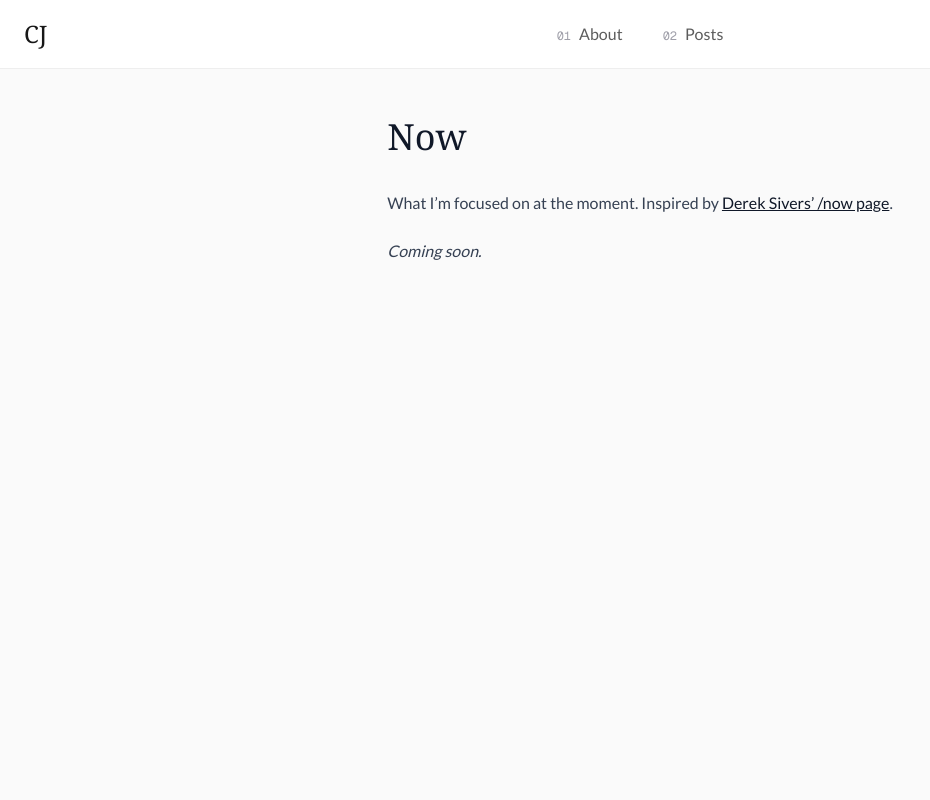
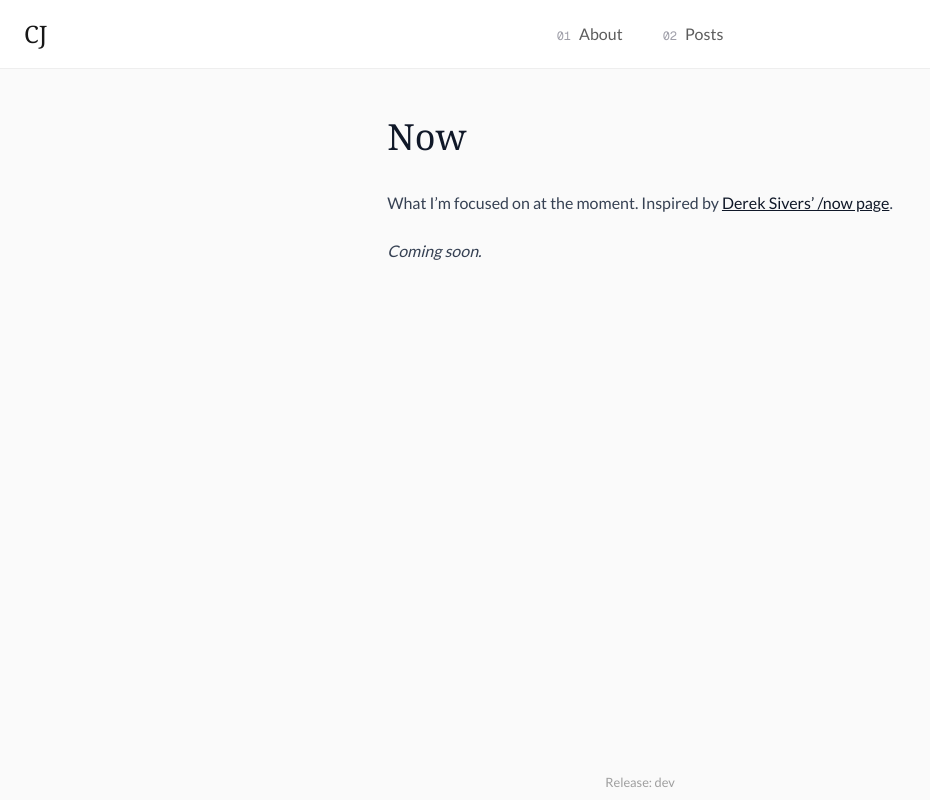
Before and after one commit to Plsr/website, a Next.js app: page /now in a window 1280 px wide. Shown: the whole page, without its empty margins (0-930 px from the left). Built offline with nearby package versions, Linux system fonts and the light colour scheme.

Commit message:
Display current build in footer

```diff
--- a/app/layout.tsx
+++ b/app/layout.tsx
@@ -55,6 +55,11 @@ export default function RootLayout({
       <body className="min-h-full flex flex-col">
         <Navigation />
         {children}
+        <div className="mt-auto flex items-center justify-center w-full py-2">
+          <small className="opacity-40">
+            Release: {process.env.BUILD_VERSION || "dev"}
+          </small>
+        </div>
       </body>
     </html>
   );
```
Also changed, not shown: 1 other file (tests, documents, lock files or other folders).
